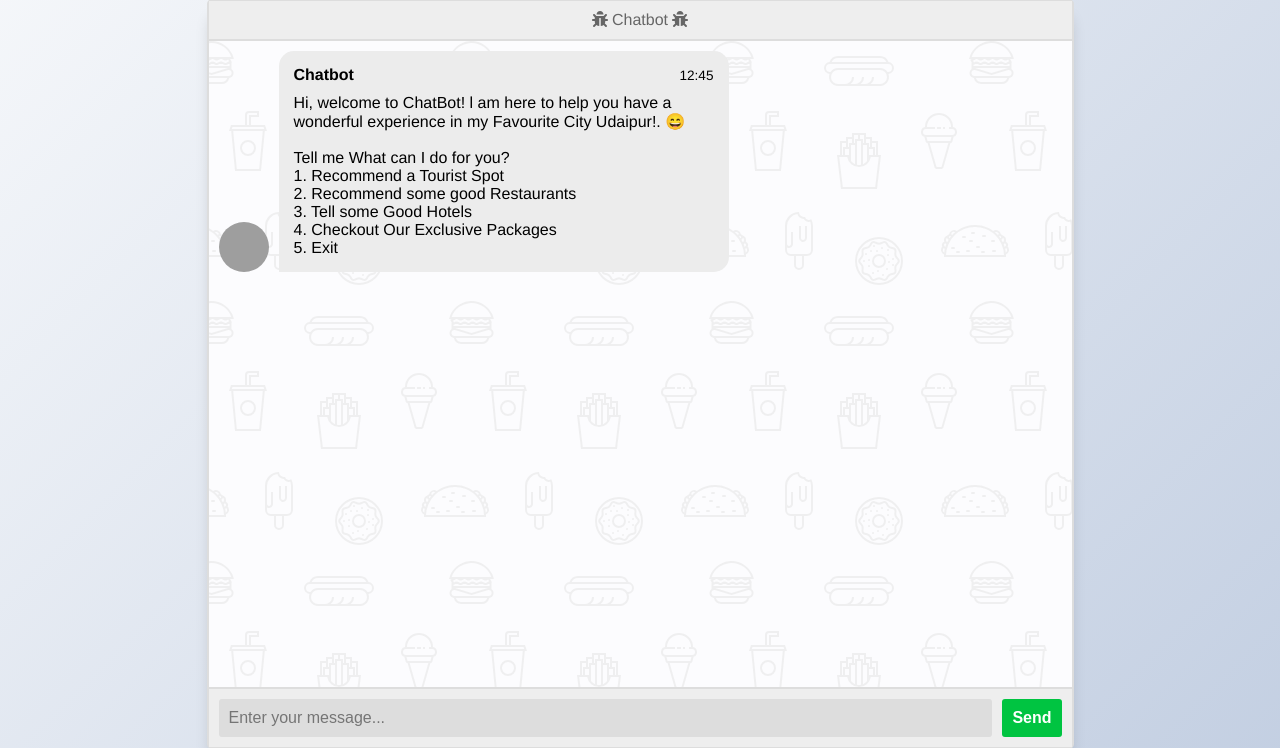
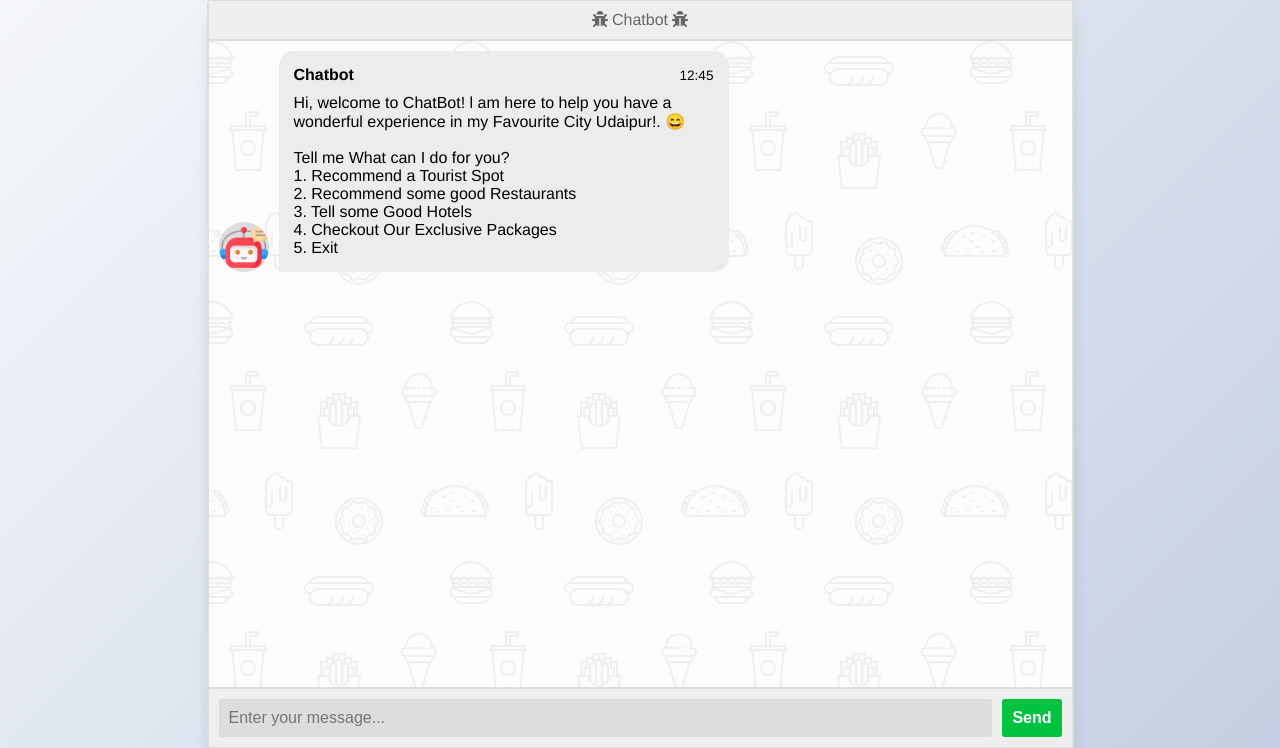
Before and after one commit to maddydevgits/tourism-management-system, a Flask app: page / in a window 1280 px wide. Shown: the part 26-774 px from the top of the page. Run offline with Flask 2, Linux system fonts and the light colour scheme; some libraries are stand-ins or nearby versions; grey boxes are pictures that could not be loaded.

Commit message:
updated chatbot and user images

```diff
--- a/templates/index.html
+++ b/templates/index.html
@@ -22,7 +22,7 @@
 
     <main class="msger-chat">
       <div class="msg left-msg">
-        <div class="msg-img" style="background-image: url(https://image.flaticon.com/icons/svg/327/327779.svg)"></div>
+        <div class="msg-img" style="background-image: url('static/bot.png')"></div>
 
         <div class="msg-bubble">
           <div class="msg-info">
@@ -59,8 +59,8 @@
 
 
     // Icons made by Freepik from www.flaticon.com
-    const BOT_IMG = "https://image.flaticon.com/icons/svg/327/327779.svg";
-    const PERSON_IMG = "https://image.flaticon.com/icons/svg/145/145867.svg";
+    const BOT_IMG = "{{url_for('static',filename='bot.png')}}";
+    const PERSON_IMG = "{{url_for('static',filename='user.jpg')}}";
     const BOT_NAME = "    ChatBot";
     const PERSON_NAME = "You";
 
```
Also changed, not shown: static/bot.png (added), static/user.jpg (added).
